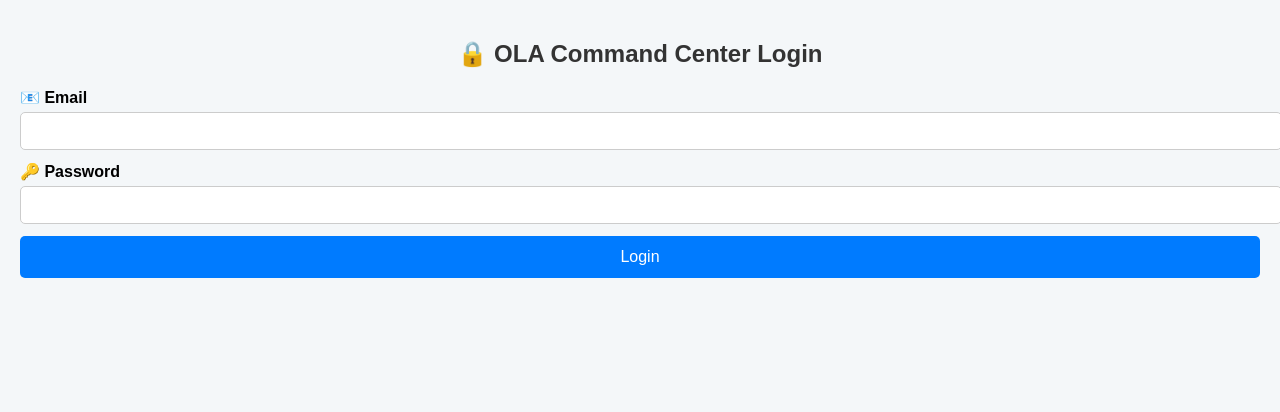
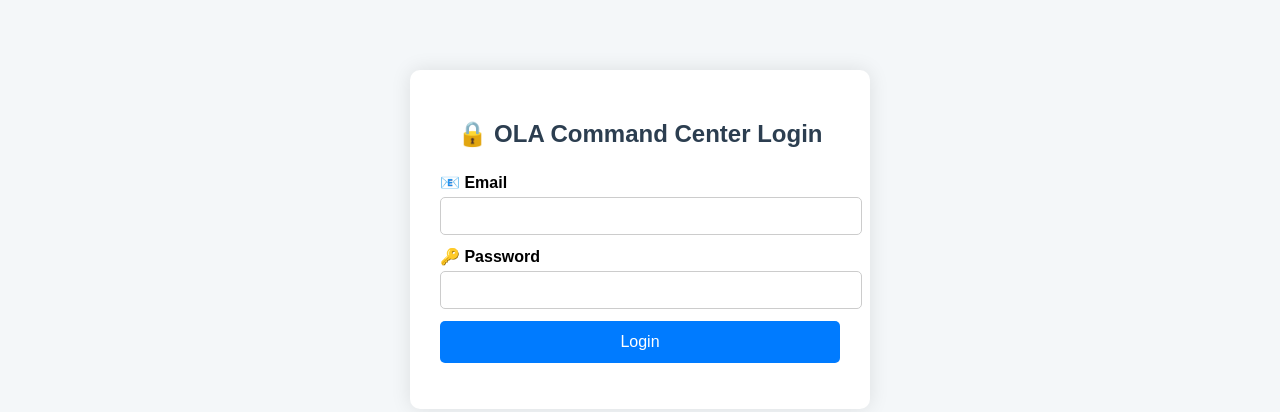
Before and after one commit to awsSubhash/Email_UI2, a website: page public/login.html in a window 1280 px wide. Drawn offline with Linux system fonts and the light colour scheme.

Commit message:
Update style.css

```diff
--- a/public/style.css
+++ b/public/style.css
@@ -92,3 +92,25 @@ button:hover {
     font-size: 20px;
     margin-right: 5px;
 }
+
+/* Login Page Styles */
+.login-container {
+    max-width: 400px;
+    margin: 50px auto;
+    padding: 30px;
+    background: white;
+    border-radius: 10px;
+    box-shadow: 0 0 20px rgba(0,0,0,0.1);
+}
+
+.login-container h2 {
+    text-align: center;
+    margin-bottom: 25px;
+    color: #2c3e50;
+}
+
+.error-message {
+    color: #dc3545;
+    text-align: center;
+    margin-top: 15px;
+}
```
